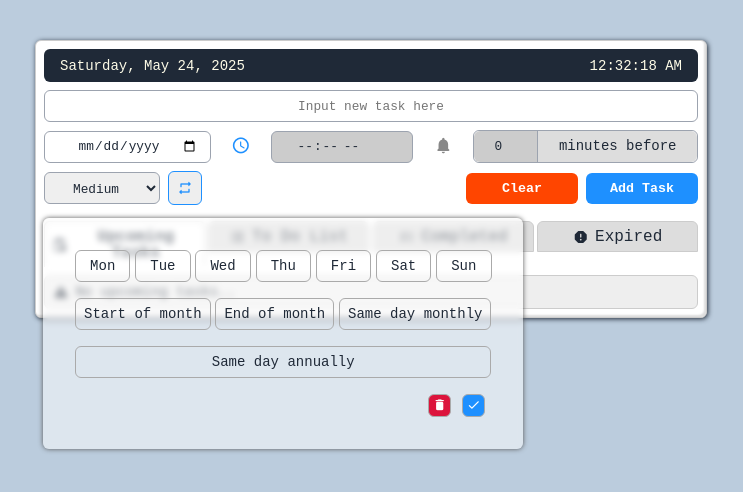
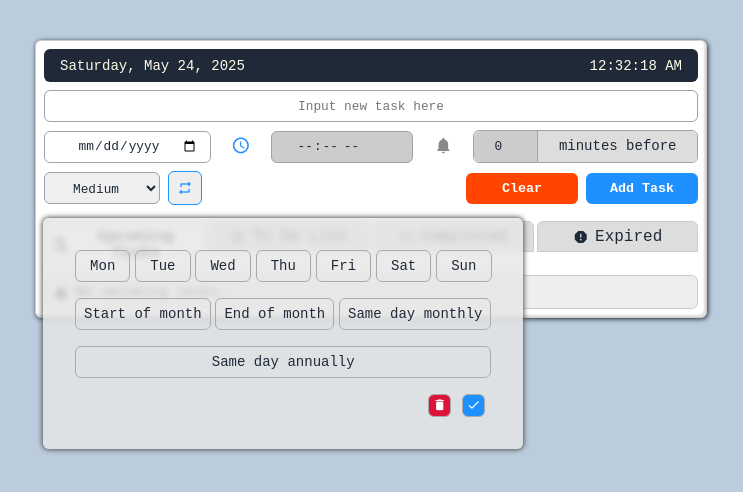
Before and after one commit to Hooman-Siadat/to-do-web-app, a plain HTML site: page index.html in a window 1280 px wide. Both pictures are taken after a click on the element "repeat". Shown: the whole page, without its empty margins (269-1012 px from the left). Drawn offline with nearby package versions, Linux system fonts and the light colour scheme.

Commit message:
minor visual adjustment

```diff
--- a/style/form.css
+++ b/style/form.css
@@ -175,13 +175,13 @@ button#form-reset:hover {
     top: 3rem;
     flex-direction: column;
     list-style: none;
-    background-color: rgba(255, 255, 255, 0.5);
+    background-color: rgba(230, 230, 230, 0.8);
     -webkit-backdrop-filter: blur(3px);
     backdrop-filter: blur(3px);
     padding: 2rem;
     border-radius: 0.375rem;
     z-index: 99999;
-    box-shadow: 0 0 5px #555;
+    box-shadow: 0 0 5px 1px #555;
 }
 
 #repeat-options > li {
```
